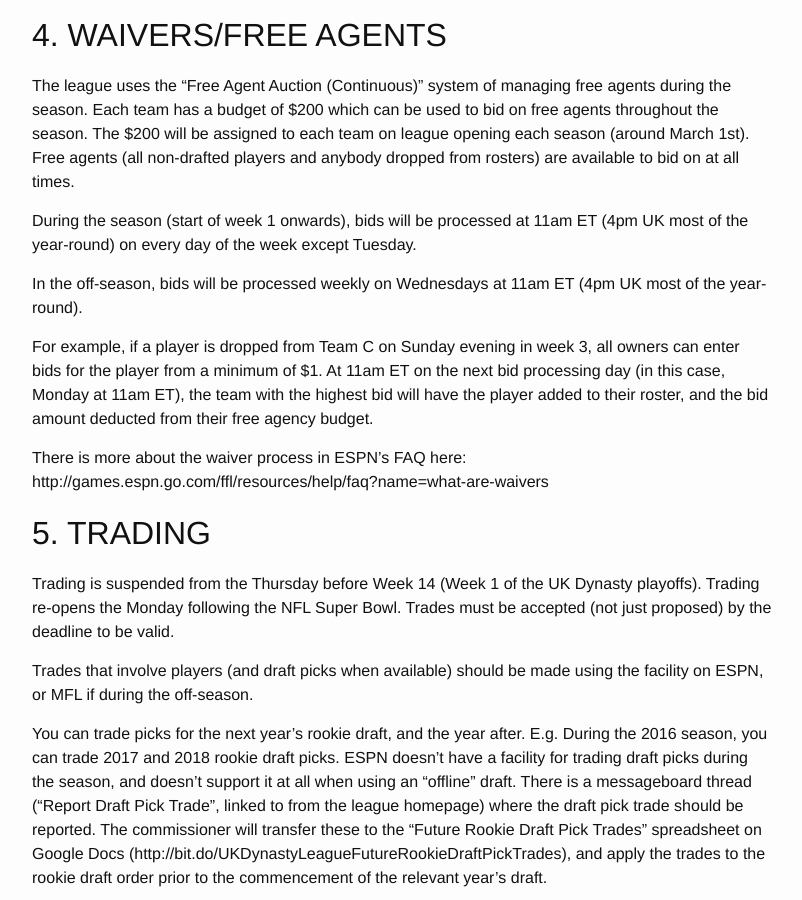
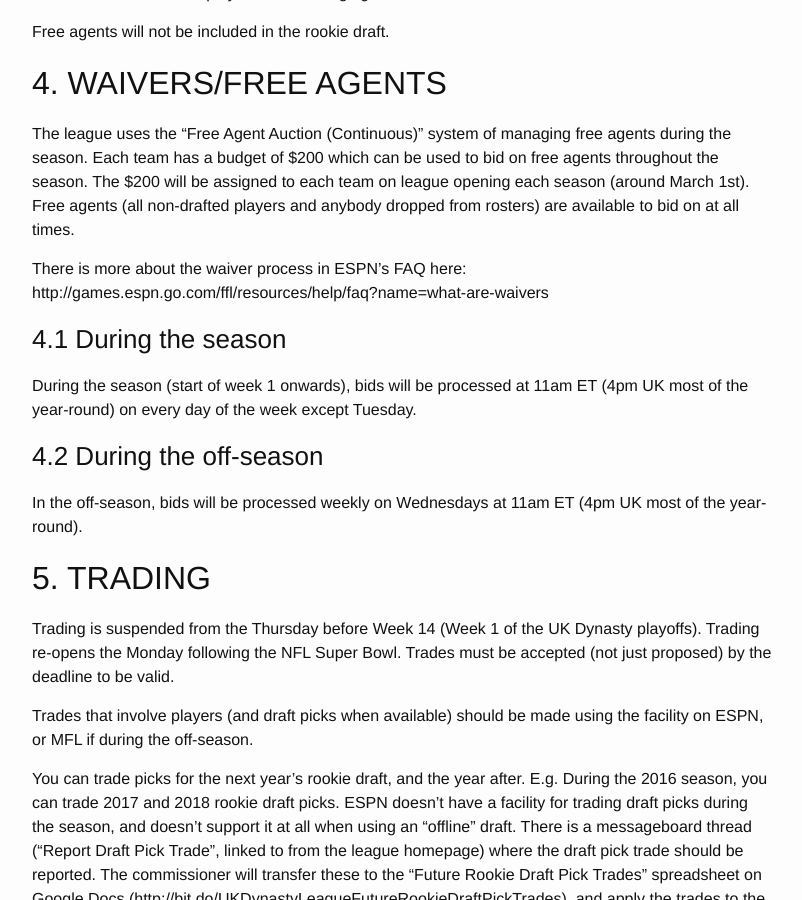
Before and after one commit to UKDynasty/ukdynasty.github.io, a Jekyll site: the page built from bylaws/index.md, in a window 1280 px wide and 900 px high, scrolled down 2605 px. Shown: the whole window, without its empty margins (238-1040 px from the left). Built offline with Jekyll 4.4.1, drawn with Linux system fonts in a browser that asks for light colours; some of the changed text lies outside the part shown.

Commit message:
Split waivers rule into 2 sections

```diff
--- a/bylaws/index.md
+++ b/bylaws/index.md
@@ -18,6 +18,8 @@
     - [3.1 Order of picks](#31-order-of-picks)
     - [3.2 Reduction to 4 rounds from 2018](#32-reduction-to-4-rounds-from-2018)
 - [4. Waivers/free agents](#4-waiversfree-agents)
+    - [4.1 During the season](#41-during-the-season)
+    - [4.2 During the off-season](#42-during-the-off-season)
 - [5. Trading](#5-trading)
 - [6. Annual rule changes: Owners' Meeting](#6-annual-rule-changes-owners-meeting)
 - [7. Ethos](#7-ethos)
@@ -89,13 +91,15 @@
 
 The league uses the "Free Agent Auction (Continuous)" system of managing free agents during the season. Each team has a budget of $200 which can be used to bid on free agents throughout the season. The $200 will be assigned to each team on league opening each season (around March 1st). Free agents (all non-drafted players and anybody dropped from rosters) are available to bid on at all times.
 
+There is more about the waiver process in ESPN's FAQ here: http://games.espn.go.com/ffl/resources/help/faq?name=what-are-waivers
+
+### 4.1 During the season
+
 During the season (start of week 1 onwards), bids will be processed at 11am ET (4pm UK most of the year-round) on every day of the week except Tuesday.
 
+### 4.2 During the off-season
+
 In the off-season, bids will be processed weekly on Wednesdays at 11am ET (4pm UK most of the year-round).
-
-For example, if a player is dropped from Team C on Sunday evening in week 3, all owners can enter bids for the player from a minimum of $1. At 11am ET on the next bid processing day (in this case, Monday at 11am ET), the team with the highest bid will have the player added to their roster, and the bid amount deducted from their free agency budget.
-
-There is more about the waiver process in ESPN's FAQ here: http://games.espn.go.com/ffl/resources/help/faq?name=what-are-waivers
 
 ## 5. TRADING
 
```
